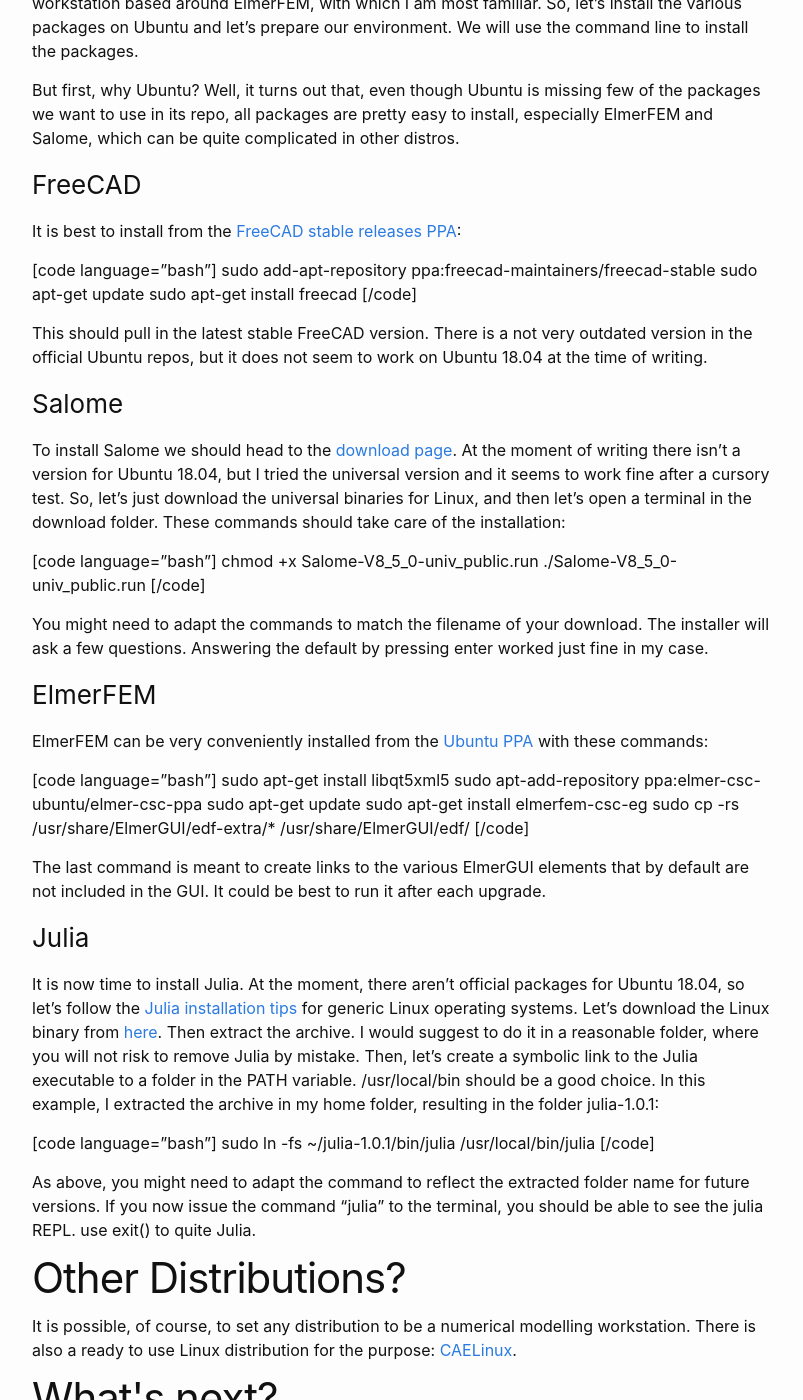
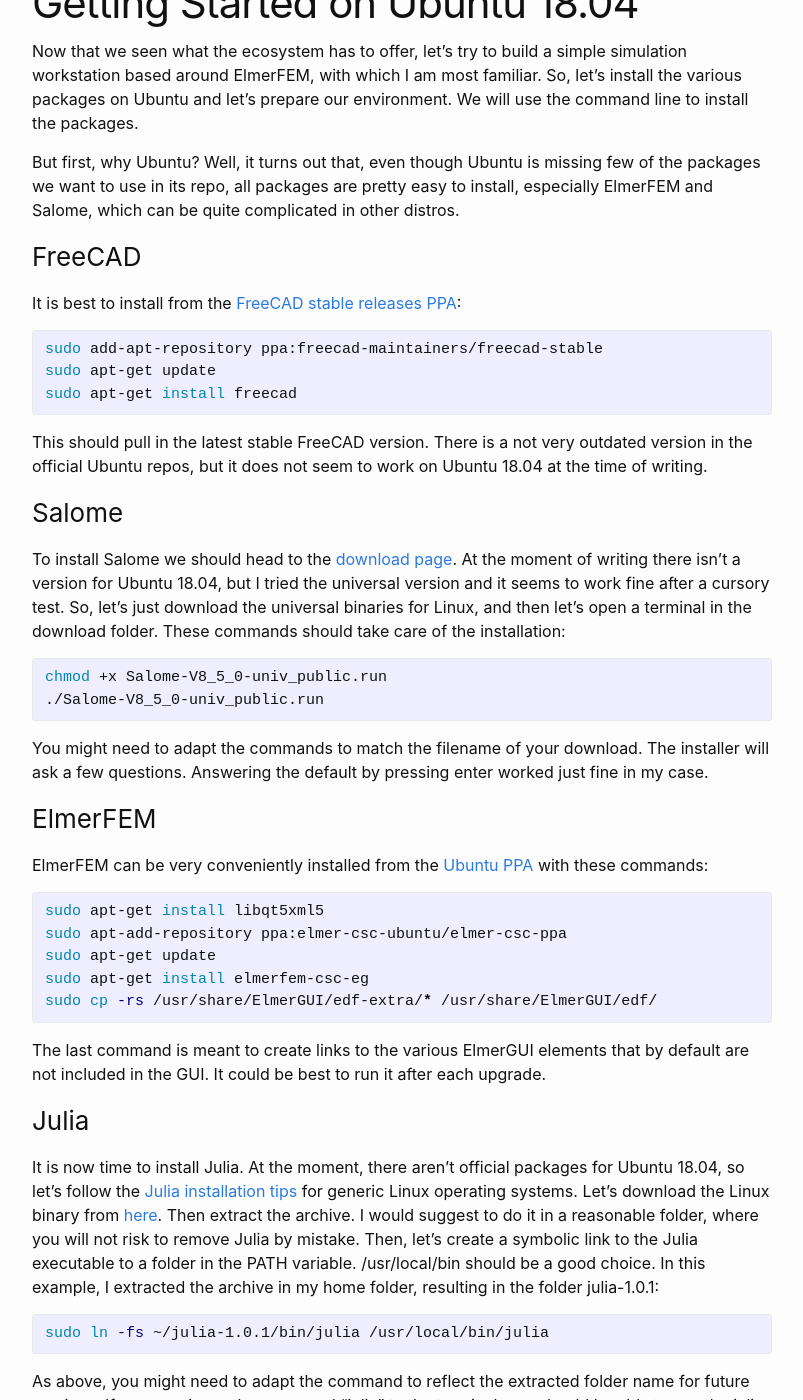
Before and after one commit to CrocoDuckoDucks/crocoduckoducks.github.io, a Jekyll site: the page built from _posts/2018-10-27-modelling-acoustics-with-opensource-software.markdown, in a window 1280 px wide and 1400 px high, scrolled down 2762 px. Shown: the whole window, without its empty margins (238-1041 px from the left). Built offline with Jekyll 4.4.1, drawn with Linux system fonts in a browser that asks for light colours; some of the changed text lies outside the part shown.

Commit message:
Fixed and Update

```diff
--- a/_posts/2018-10-27-modelling-acoustics-with-opensource-software.markdown
+++ b/_posts/2018-10-27-modelling-acoustics-with-opensource-software.markdown
@@ -9,7 +9,6 @@
 
 So let's first have a look ad the most important numerical simulation programs and technical computing languages that can be used to simulate acoustics. There are many programs out of there, but I mainly made use of ElmerFEM. ElmerFEM will be the focus of the series then, and we will look at how to set up Ubuntu 18.04 to be our workstation!
 
-<!--more-->
 <h1>The Ecosystem</h1>
 There is plenty of Open Source packages that are either designed to simulate acoustics, can simulate acoustic if one wants to, or can be used to simulate certain parts of multi-physics systems, or can be used for pre and post processing. Here few examples.
 <h3>Technical Computing Languages</h3>
@@ -65,40 +65,40 @@
 <h3>FreeCAD</h3>
 It is best to install from the <a href="https://launchpad.net/~freecad-maintainers/+archive/ubuntu/freecad-stable" target="_blank" rel="noopener">FreeCAD stable releases PPA</a>:
 
-[code language="bash"]
+{% highlight bash %}
 sudo add-apt-repository ppa:freecad-maintainers/freecad-stable
 sudo apt-get update
 sudo apt-get install freecad
-[/code]
+{% endhighlight %}
 
 This should pull in the latest stable FreeCAD version. There is a not very outdated version in the official Ubuntu repos, but it does not seem to work on Ubuntu 18.04 at the time of writing.
 <h3>Salome</h3>
 To install Salome we should head to the <a href="http://www.salome-platform.org/downloads/current-version" target="_blank" rel="noopener">download page</a>. At the moment of writing there isn't a version for Ubuntu 18.04, but I tried the universal version and it seems to work fine after a cursory test. So, let's just download the universal binaries for Linux, and then let's open a terminal in the download folder. These commands should take care of the installation:
 
-[code language="bash"]
+{% highlight bash %}
 chmod +x Salome-V8_5_0-univ_public.run
 ./Salome-V8_5_0-univ_public.run
-[/code]
+{% endhighlight %}
 
 You might need to adapt the commands to match the filename of your download. The installer will ask a few questions. Answering the default by pressing enter worked just fine in my case.
 <h3>ElmerFEM</h3>
 ElmerFEM can be very conveniently installed from the <a href="https://launchpad.net/~elmer-csc-ubuntu/+archive/ubuntu/elmer-csc-ppa" target="_blank" rel="noopener">Ubuntu PPA</a> with these commands:
 
-[code language="bash"]
+{% highlight bash %}
 sudo apt-get install libqt5xml5
 sudo apt-add-repository ppa:elmer-csc-ubuntu/elmer-csc-ppa
 sudo apt-get update
 sudo apt-get install elmerfem-csc-eg
 sudo cp -rs /usr/share/ElmerGUI/edf-extra/* /usr/share/ElmerGUI/edf/
-[/code]
+{% endhighlight %}
 
 The last command is meant to create links to the various ElmerGUI elements that by default are not included in the GUI. It could be best to run it after each upgrade.
 <h3>Julia</h3>
 It is now time to install Julia. At the moment, there aren't official packages for Ubuntu 18.04, so let's follow the <a href="https://julialang.org/downloads/platform.html" target="_blank" rel="noopener">Julia installation tips</a> for generic Linux operating systems. Let's download the Linux binary from <a href="https://julialang.org/downloads/" target="_blank" rel="noopener">here</a>. Then extract the archive. I would suggest to do it in a reasonable folder, where you will not risk to remove Julia by mistake. Then, let's create a symbolic link to the Julia executable to a folder in the PATH variable. /usr/local/bin should be a good choice. In this example, I extracted the archive in my home folder, resulting in the folder julia-1.0.1:
 
-[code language="bash"]
+{% highlight bash %}
 sudo ln -fs ~/julia-1.0.1/bin/julia /usr/local/bin/julia
-[/code]
+{% endhighlight %}
 
 As above, you might need to adapt the command to reflect the extracted folder name for future versions. If you now issue the command "julia" to the terminal, you should be able to see the julia REPL. use exit() to quite Julia.
 <h1>Other Distributions?</h1>
```
Also changed, not shown: other parts of _posts/2018-10-27-modelling-acoustics-with-opensource-software.markdown (+1 -0 lines), _posts/201810-27-modelling-acoustics-with-opensource-software.markdown (deleted, +0 -108 lines).
